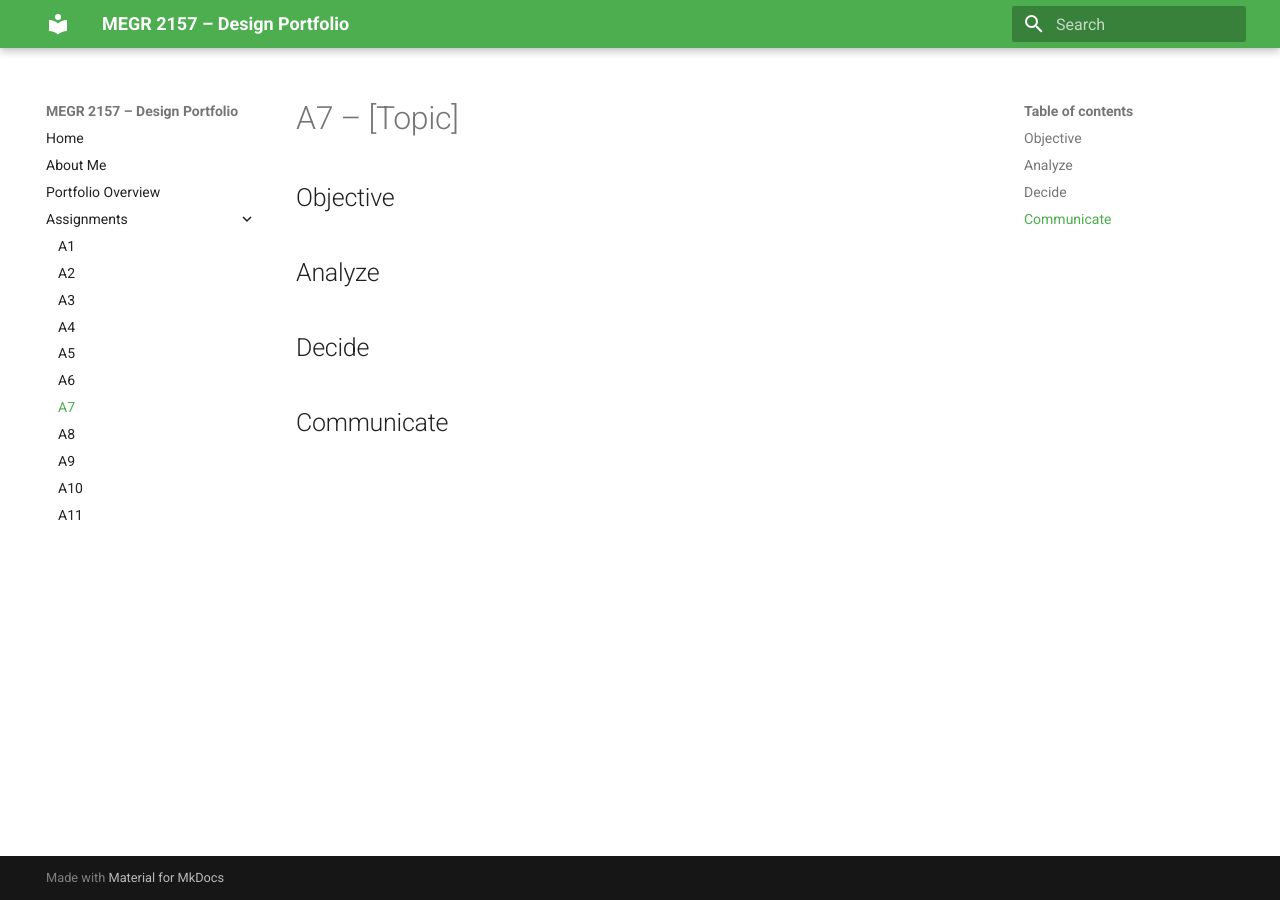
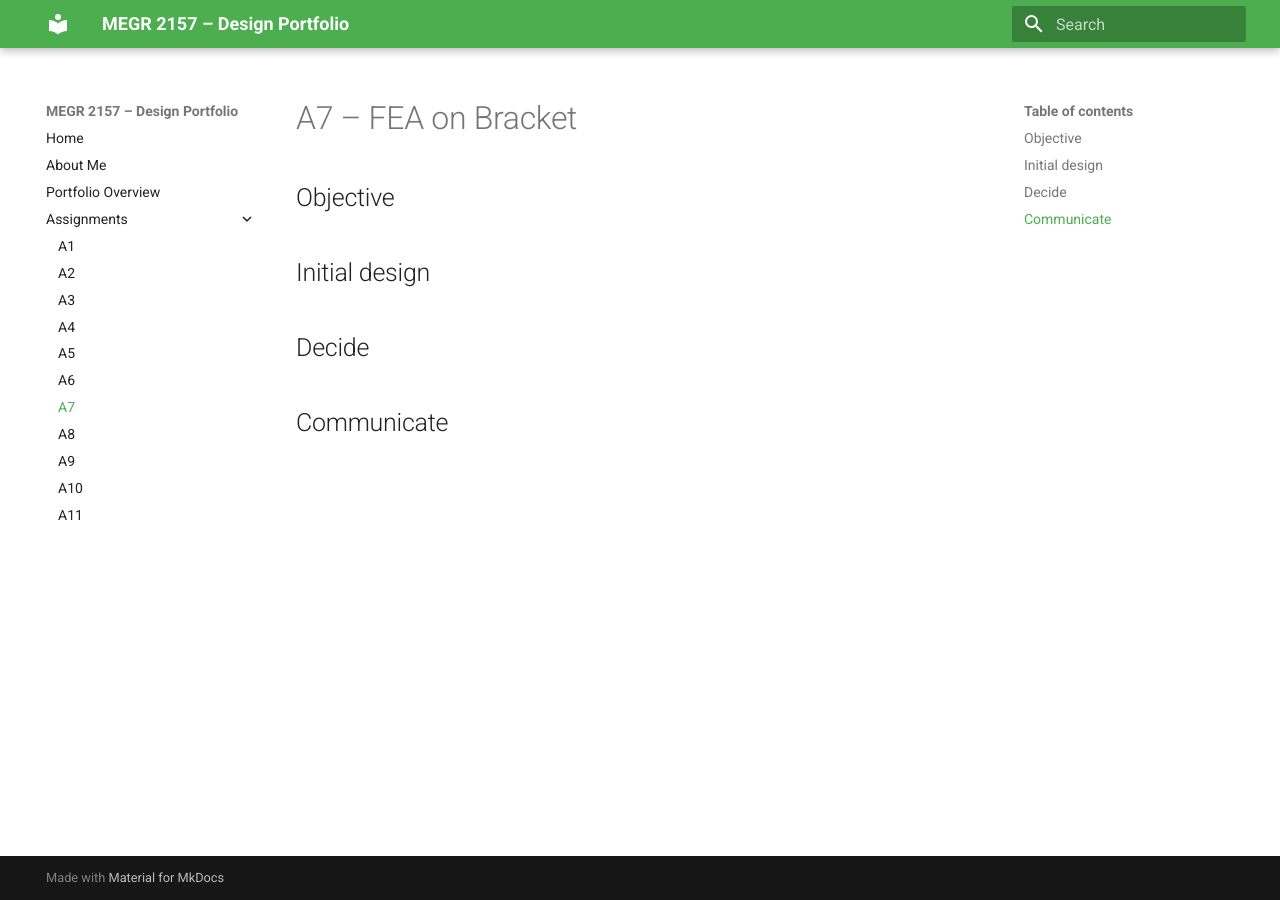
Before and after one commit to abatisti/megr2157-portfolio, an MkDocs documentation site: the page built from docs/assignments/A07/index.md, in a window 1280 px wide. Built offline with MkDocs 1.6.1 and Material for MkDocs 9.7.7, drawn with Linux system fonts in a browser that asks for light colours.

Commit message:
Update index.md

```diff
--- a/docs/assignments/A07/index.md
+++ b/docs/assignments/A07/index.md
@@ -1,9 +1,12 @@
-# A7 – [Topic]
+# A7 – FEA on Bracket
+
 
 ## Objective
 
 
-## Analyze
+## Initial design
+
+
 
 
 ## Decide
```
